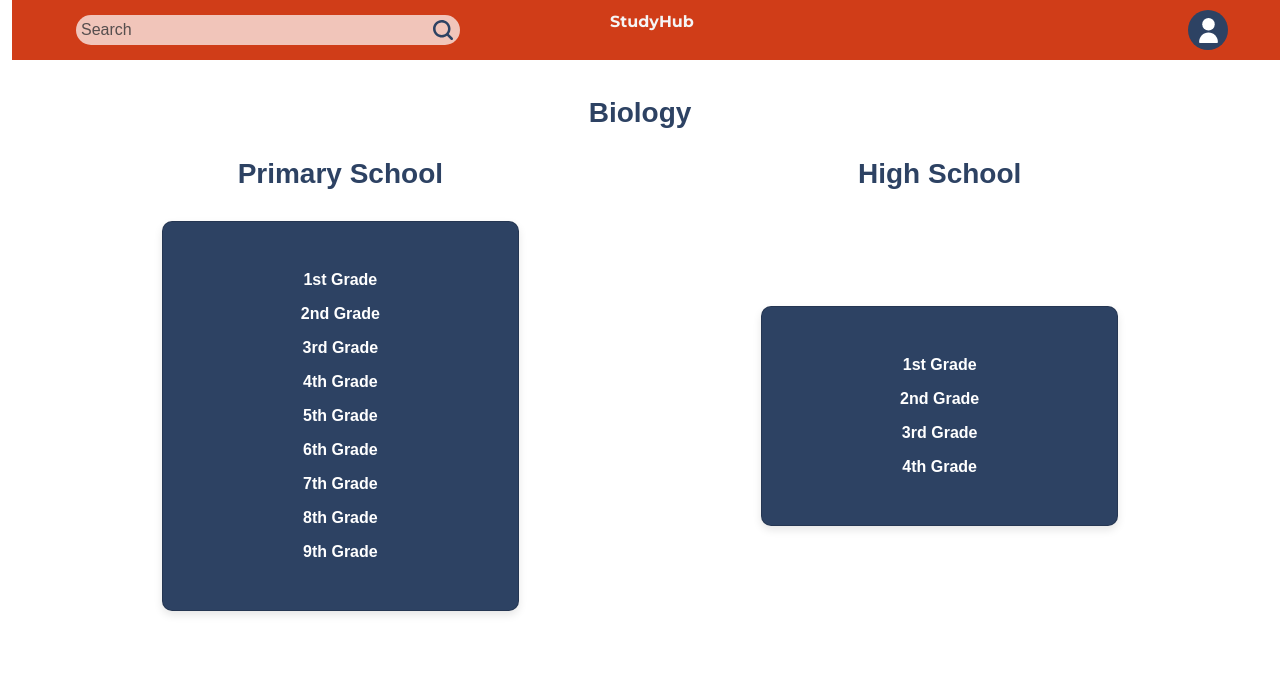
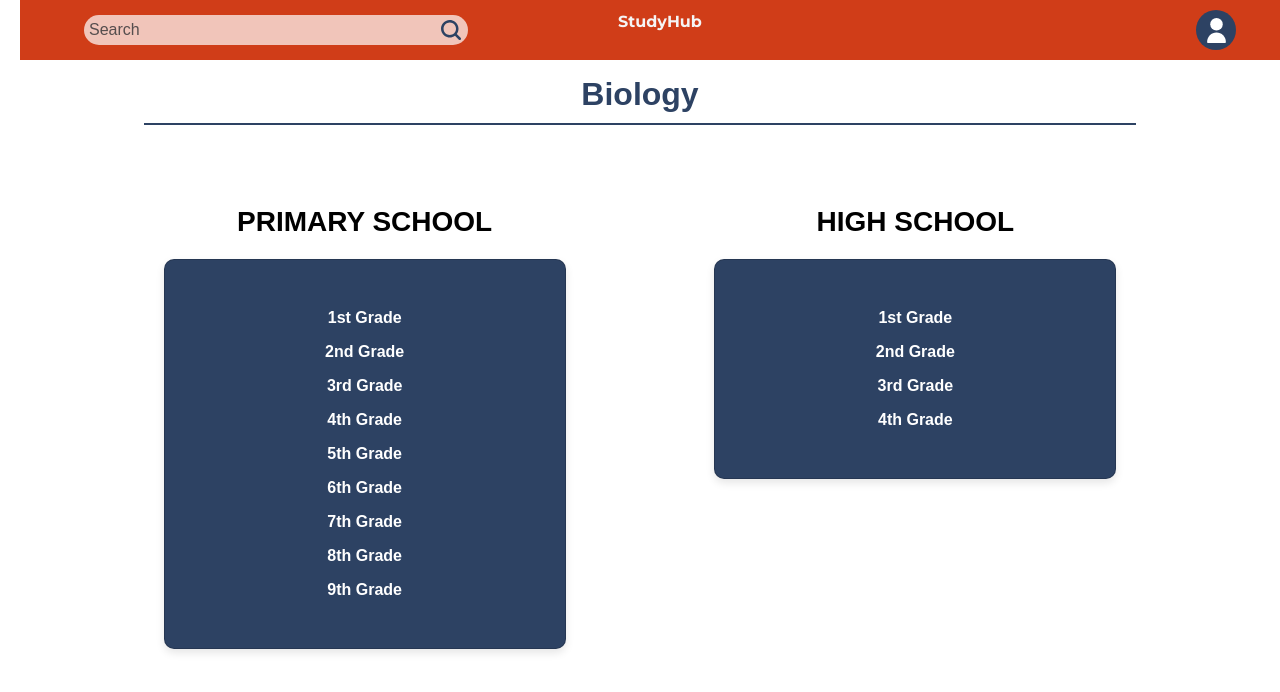
Before and after one commit to elidaarnaut/StudyHub, a React (Create React App) app in the folder study-hub/: page /grade-page in a window 1280 px wide. Shown: the top 692 px of the page. Built offline with nearby package versions, Linux system fonts and the light colour scheme; what webfontloader would draw is missing.

Commit message:
updated gradepage

```diff
--- a/study-hub/src/pages/GradePage.js
+++ b/study-hub/src/pages/GradePage.js
@@ -7,37 +7,45 @@ function GradePage() {
   const gradePageStyle = {
     fontFamily: 'Arial, sans-serif',
     backgroundColor: '#FFFFFF',
+    padding: '20px',
   };
 
   const subjectTitleRowStyle = {
-    marginTop: '20px',
+    marginTop: '55px',
     marginBottom: '20px',
   };
 
   const subjectTitleStyle = {
     color: '#2D4263',
-    fontSize: '28px',
+    fontSize: '32px',
     textAlign: 'center',
     width: '100%',
-    marginTop: "2cm",
     fontWeight: 'bold',
+    position: 'relative',
+  };
+
+  const subjectTitleUnderlineStyle = {
+    display: 'block',
+    width: '80%',
+    height: '2px',
+    backgroundColor: '#2D4263',
+    margin: '10px auto 0',
   };
 
   const gradeSectionStyle = {
     display: 'flex',
     justifyContent: 'center',
-    alignItems: 'center',
-    marginTop: '20px',
+    alignItems: 'flex-start',
+    marginTop: '30px',
   };
 
   const schoolTitleStyle = {
-    color: '#2D4263',
-    marginBottom: '10px',
+    color: '#000000',
+    marginBottom: '20px',
+    marginTop:'50px',
     textAlign: 'center',
     fontWeight: 'bold',
-    flex: 1,
-    display: 'flex',
-    justifyContent: 'center',
+    textTransform: 'uppercase',
   };
 
   const gradeBoxStyle = {
@@ -46,22 +54,22 @@ function GradePage() {
     padding: '20px',
     borderRadius: '10px',
     boxShadow: '0 4px 8px rgba(0, 0, 0, 0.1)',
-    width: '70%',
+    width: '80%',
     textAlign: 'center',
   };
 
-  const dividerStyle = {
-    width: '2px',
-    backgroundColor: '#00000',
-    margin: '0 20px',
-    height: '100%',
-  };
+  //const hrStyle = {
+    //width: '2px',
+    //backgroundColor: '#2D4263',
+    //margin: '0 20px',
+    ////height: 'auto',
+    //border: 'none',
+  //};
 
   const cardTextStyle = {
     margin: '10px 0',
     fontWeight: 'bold',
   };
-
 
   return (
     <Container fluid style={gradePageStyle}>
@@ -69,21 +77,12 @@ function GradePage() {
       <Row style={subjectTitleRowStyle}>
         <Col>
           <h2 style={subjectTitleStyle}>Biology</h2>
+          <div style={subjectTitleUnderlineStyle}></div>
         </Col>
       </Row>
       <Row style={gradeSectionStyle}>
         <Col xs={12} md={5} className="d-flex flex-column align-items-center">
           <h3 style={schoolTitleStyle}>Primary School</h3>
-        </Col>
-        <Col xs="auto" className="d-flex align-items-center">
-          <div style={dividerStyle}></div>
-        </Col>
-        <Col xs={12} md={5} className="d-flex flex-column align-items-center">
-          <h3 style={schoolTitleStyle}>High School</h3>
-        </Col>
-      </Row>
-      <Row style={gradeSectionStyle}>
-        <Col xs={12} md={5} className="d-flex flex-column align-items-center">
           <Card style={gradeBoxStyle}>
             <Card.Body>
               <Card.Text style={cardTextStyle}>1st Grade</Card.Text>
@@ -98,10 +97,11 @@ function GradePage() {
             </Card.Body>
           </Card>
         </Col>
-        <Col xs="auto" className="d-flex align-items-center">
-          <div style={dividerStyle}></div>
+        <Col xs="auto" className="d-flex align-items-start">
+        <br />
         </Col>
         <Col xs={12} md={5} className="d-flex flex-column align-items-center">
+          <h3 style={schoolTitleStyle}>High School</h3>
           <Card style={gradeBoxStyle}>
             <Card.Body>
               <Card.Text style={cardTextStyle}>1st Grade</Card.Text>
```
